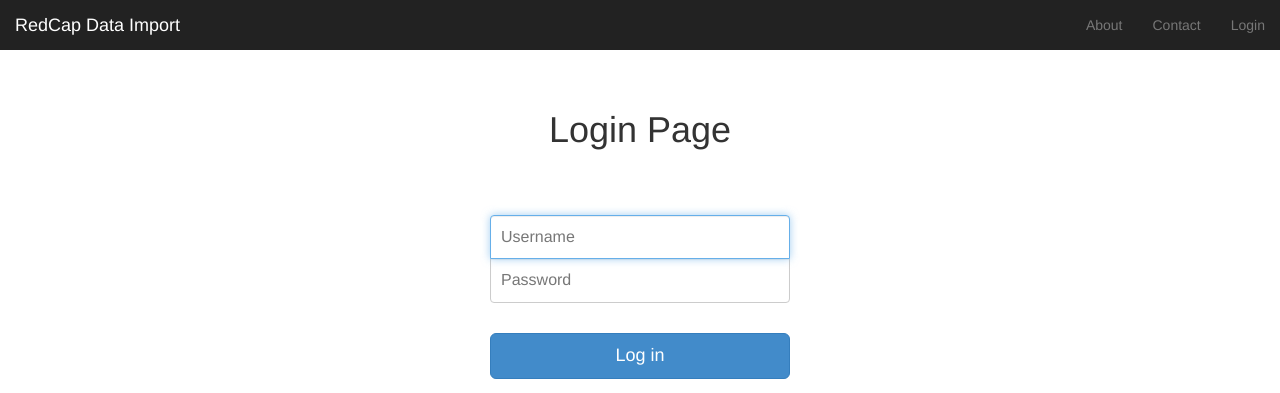
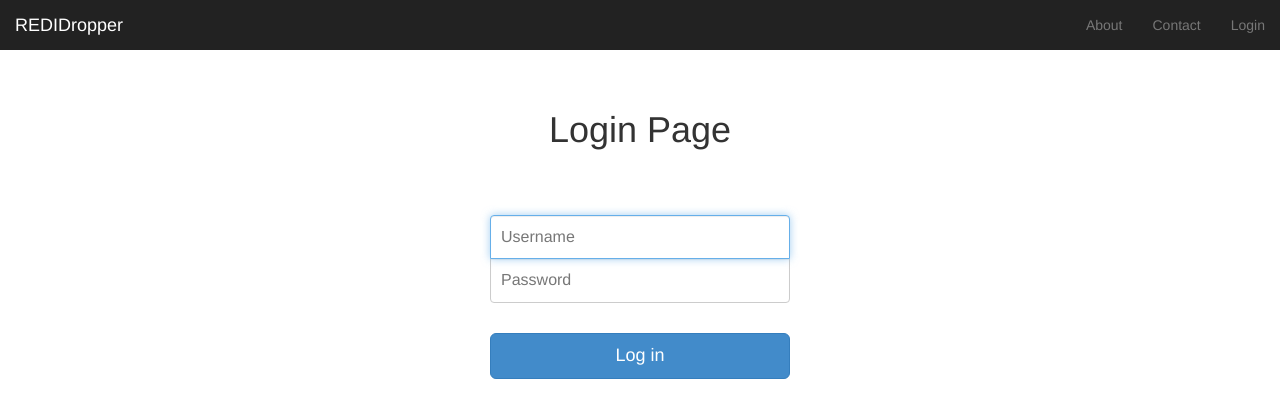
Before and after one commit to ctsit/redi-dropper-client, a Flask app: page / in a window 1280 px wide. Shown: the top 393 px of the page. Run offline with Flask 2, Linux system fonts and the light colour scheme; some libraries are stand-ins or nearby versions.

Commit message:
Change the project heading to REDIDropper and fix its hyperlink

```diff
--- a/app/redidropper/templates/index.html
+++ b/app/redidropper/templates/index.html
@@ -5,7 +5,7 @@
     <meta http-equiv="X-UA-Compatible" content="IE=edge">
     <meta name="viewport" content="width=device-width, initial-scale=1">
 
-    <title>RediDropper</title>
+    <title>REDIDropper</title>
 
     <!-- Bootstrap core CSS -->
     <link href="{{ url_for('static', filename='css/bootstrap.min.css') }}" rel="stylesheet">
@@ -34,7 +34,7 @@
             <span class="icon-bar">B</span>
             <span class="icon-bar">C</span>
           </button>
-          <a class="navbar-brand" href="#">RedCap Data Import</a>
+          <a class="navbar-brand" href="{{ url_for('login') }}">REDIDropper</a>
         </div>
         <div class="navbar-collapse collapse">
           <ul class="nav navbar-nav navbar-right">
--- a/app/redidropper/templates/layout.html
+++ b/app/redidropper/templates/layout.html
@@ -5,7 +5,7 @@
     <meta http-equiv="X-UA-Compatible" content="IE=edge">
     <meta name="viewport" content="width=device-width, initial-scale=1">
 
-    <title>RediDropper</title>
+    <title>REDIDropper</title>
 
     <!-- Bootstrap core CSS -->
     <link href="{{ url_for('static', filename='css/bootstrap.min.css') }}" rel="stylesheet">
@@ -35,7 +35,7 @@
             <span class="icon-bar">B</span>
             <span class="icon-bar">C</span>
           </button>
-          <a class="navbar-brand" href="{{ url_for('uploaderhome') }}">RedIDropper</a>
+          <a class="navbar-brand" href="{{ url_for('uploaderhome') }}">REDIDropper</a>
         </div>
         <div class="navbar-collapse collapse">
           <ul class="nav navbar-nav navbar-right">
```
